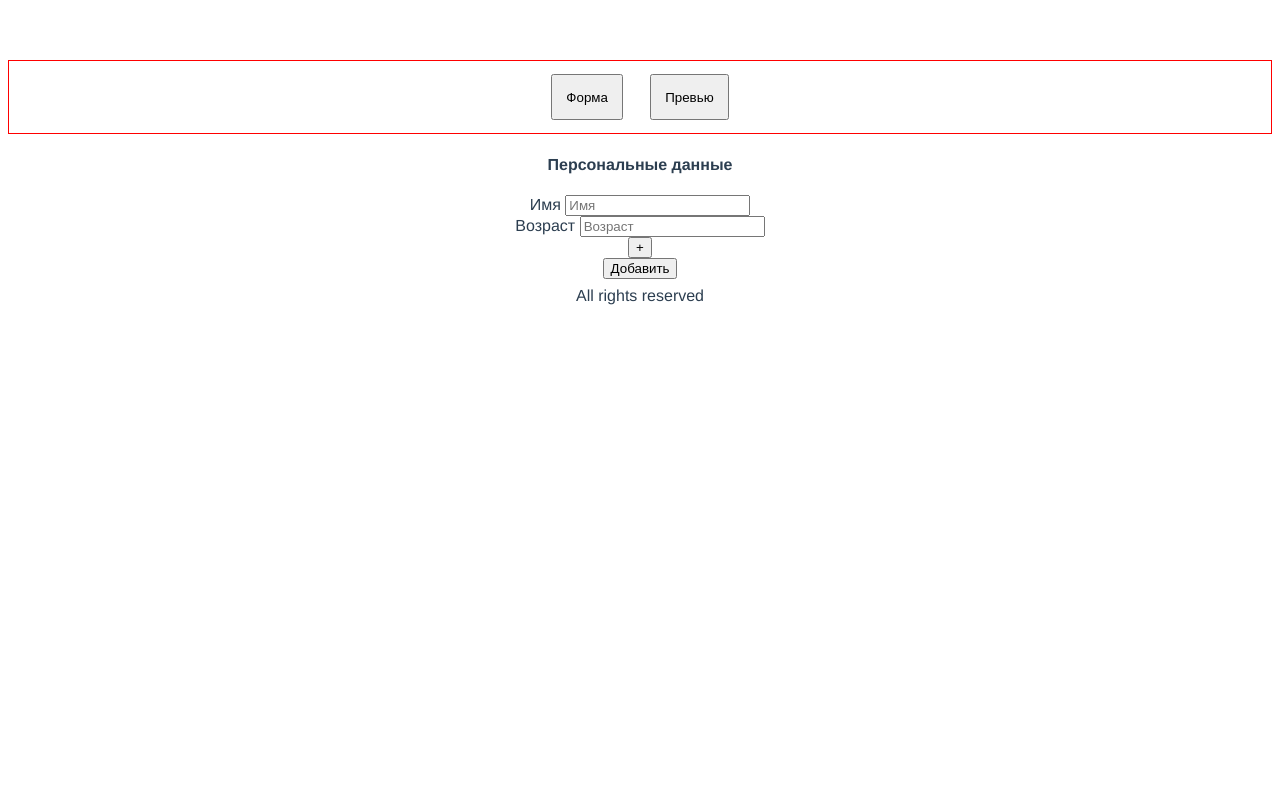
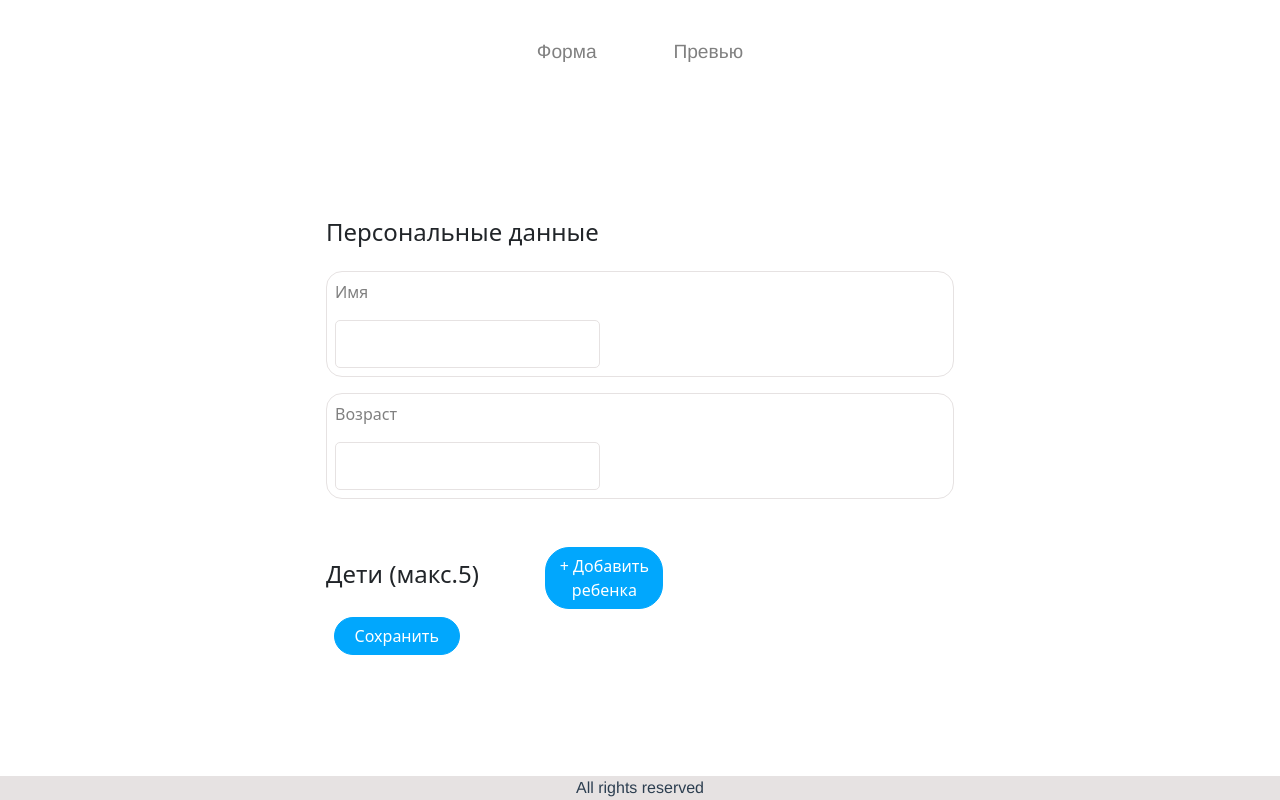
Before and after one commit to Zhostt/add_parent, a Vue app: page / in a window 1280 px wide. Built offline with nearby package versions, Linux system fonts and the light colour scheme.

Commit message:
basic beauty for inputs added

```diff
--- a/package.json
+++ b/package.json
@@ -9,6 +9,7 @@
   },
   "dependencies": {
     "bootstrap": "^5.3.2",
+    "bootstrap-vue": "^2.23.1",
     "core-js": "^3.8.3",
     "pinia": "^2.1.6",
     "vue": "^3.2.13",
--- a/src/App.vue
+++ b/src/App.vue
@@ -8,11 +8,11 @@ import MainScreen from "./components/MainScreen.vue";
 
 <style>
 #app {
-  font-family: Avenir, Helvetica, Arial, sans-serif;
+  font-family: Montserrat, Helvetica, Arial, sans-serif;
   -webkit-font-smoothing: antialiased;
   -moz-osx-font-smoothing: grayscale;
   text-align: center;
   color: #2c3e50;
-  margin-top: 60px;
+  font-size: 16px;
 }
 </style>
--- a/src/components/FormScreen.vue
+++ b/src/components/FormScreen.vue
@@ -1,11 +1,8 @@
 <template>
   <form class="form-container" @submit.prevent="submitHandler">
-    <div class="parent-input">
-      <h4>Персональные данные</h4>
-      <InputParent v-model="parentInputs"/>
-    </div>
+    <InputParent v-model="parentInputs"/>
     <InputChildren  v-model="childrenInputs"/>
-    <input type="submit" value="Добавить" />
+    <input class="btn btn-submit" type="submit" value="Сохранить" />
   </form>
 </template>
 
@@ -45,4 +42,58 @@ const submitHandler = () => {
 
 </script>
 
-<style lang="scss" scoped></style>
+<style>
+
+.form-container{
+  display: flex;
+  flex-direction: column;
+  align-items: flex-start;
+}
+.input-container {
+  display: flex;
+  flex-direction: column;
+  align-items: flex-start;
+  width: 100%;
+}
+
+.input-block{
+  width: 100%;
+  border: 1px solid rgb(230, 226, 226);
+  border-radius: 1em;
+  margin-top: 1em;
+  display: flex;
+  justify-content: space-between;
+}
+
+input{
+  height: 3em;
+  margin: 0.5em;
+  padding: 1em;
+  border: 1px solid rgb(230, 226, 226);
+  border-radius: 5px;
+}
+
+.input-block {
+  display: flex;
+  align-items: left;
+}
+
+.input-label{
+  color: grey;
+  text-align: start;
+  margin: 0.5em 0.5em;
+}
+
+.btn{
+  height: 100%;
+  border: 1px solid #01A7FD;
+  border-radius: 1.5em;
+  background-color: #01A7FD;
+  color: white;
+}
+
+.btn-submit{
+  background-color: 0;
+  width: 20%
+}
+</style>
--- a/src/components/InputChildren.vue
+++ b/src/components/InputChildren.vue
@@ -1,22 +1,30 @@
 <template>
-  <div>
+  <div class="input-container">
+    <div class="children-header">
+      <h4>Дети (макс.5)</h4>
       <button
         type="button"
-      :class="{ btn: true, inactive: addFormInactive }"
+        :class="{ btn: true, 'btn-primary':true, 'btn-add-child': true, inactive: addFormInactive }"
         @click="addForm"
       >
-      +
+        + Добавить ребенка
       </button>
-    <div class="child-form-block" v-for="input in childrenInputs" :key="input.id">
+    </div>
+
+    <div class="child-form-block input-block" v-for="input in childrenInputs" :key="input.id">
       <label for="name">
-        Имя
+        <div class="input-label">Имя</div>
         <input type="text" name="name" required v-model="input.name" autocomplete="off">
       </label>
       <label for="children">
-        Возраст
+        <div class="input-label">Возраст</div>
         <input type="number" name="children" required v-model="input.age" autocomplete="off">
       </label>
-      <button class="btn delete-form-btn" @click="handleDelete(input.id)">Удалить</button>
+      <button
+        class="btn btn-danger delete-form-btn"
+        @click="handleDelete(input.id)">
+        Удалить
+      </button>
     </div>
   </div>
 </template>
@@ -66,16 +74,32 @@ const handleDelete = (id: number) => {
   childrenInputs.value = childrenInputs.value.filter((input:Child) => input.id !== id);
   addFormInactive.value = false;
 };
-
 </script>
 
 <style scoped>
+
 .inactive {
   background-color: grey;
 }
-  .child-form-block {
+.child-form-block{
   display: flex;
-    border: 1px solid green;
-    justify-content: center;
+  align-items: center;
+}
+.children-header{
+  display: flex;
+  flex-direction: row;
+  justify-content: space-between;
+  margin-top: 3em;
+  align-items: center;
+}
+
+.btn-add-child{
+  width: 35%;
+}
+
+.delete-form-btn{
+  margin: 0.5em;
+  height: 3em;
+  align-self: flex-end;
 }
 </style>
--- a/src/components/InputParent.vue
+++ b/src/components/InputParent.vue
@@ -1,11 +1,11 @@
 <template>
-  <div>
-    <div class="input-block">
+  <div class="input-container">
+    <h4>Персональные данные</h4>
+    <div class="input-block parent-form-block">
       <label for="name">
-        Имя
+        <div class="input-label">Имя</div>
         <input
           type="text"
-          placeholder="Имя"
           name="name"
           required
           v-model="parentInputs.name"
@@ -13,12 +13,11 @@
         />
       </label>
     </div>
-    <div class="input-block">
+    <div class="input-block parent-form-block">
       <label for="age">
-        Возраст
+        <div class="input-label">Возраст</div>
         <input
           type="number"
-          placeholder="Возраст"
           name="age"
           required
           v-model="parentInputs.age"
@@ -48,4 +47,8 @@ const parentInputs = computed({
 
 </script>
 
-<style lang="scss" scoped></style>
+<style scoped>
+.parent-form-block{
+  width: 100%;
+}
+</style>
--- a/src/components/MainScreen.vue
+++ b/src/components/MainScreen.vue
@@ -1,4 +1,5 @@
 <template>
+  <div class="container">
     <nav class="nav-container">
         <button class="nav-element" @click="setPreview(false)">Форма</button>
         <button class="nav-element" @click="setPreview(true)">Превью</button>
@@ -8,6 +9,8 @@
       <FormScreen v-else-if="!familyStore.preview"/>
     </body>
     <footer class="footer">All rights reserved</footer>
+  </div>
+
 </template>
 
 <script lang="ts" setup>
@@ -23,18 +26,39 @@ const setPreview = (previewState: boolean) => {
 </script>
 
 <style scoped>
+.container {
+  display: flex;
+  flex-direction: column;
+  justify-content: space-between;
+  align-items: center;
+  min-height: 100vh;
+  min-width: 100vw;
+}
 .nav-container {
   display: flex;
   justify-content: center;
-  border: 1px solid red;
   list-style-type: none;
 }
 
 .nav-element {
   padding: 1em;
   margin: 1em;
+  color: grey;
+  background-color: white;
+  border: 0;
+  font-size: 1.2em;
+}
+
+.body-container {
+  min-width: 50%;
+  display: flex;
+  flex-direction: column;
+  justify-content: flex-start;
+
 }
 
 .footer {
+  background-color: rgb(230, 226, 226);
+  width: 100vw;
 }
 </style>
--- a/src/main.ts
+++ b/src/main.ts
@@ -1,6 +1,7 @@
 import { createApp } from 'vue';
 import { createPinia } from 'pinia';
 import bootstrap from 'bootstrap';
+import 'bootstrap/dist/css/bootstrap.min.css';
 import App from './App.vue';
 
 const pinia = createPinia();
```
Also changed, not shown: 1 other file (tests, documents, lock files or other folders). Lines whose indentation alone changed are shown as unchanged.
